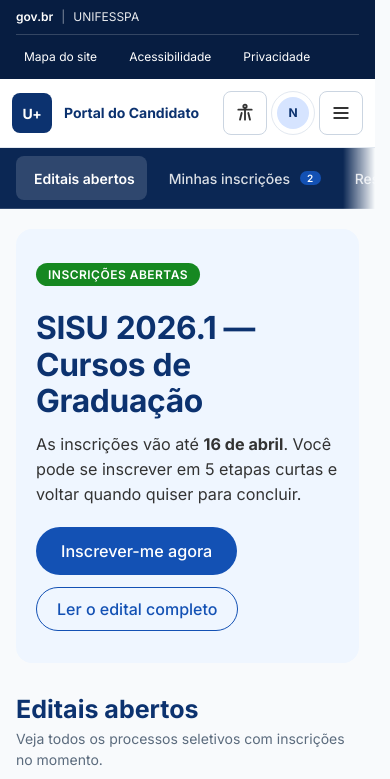
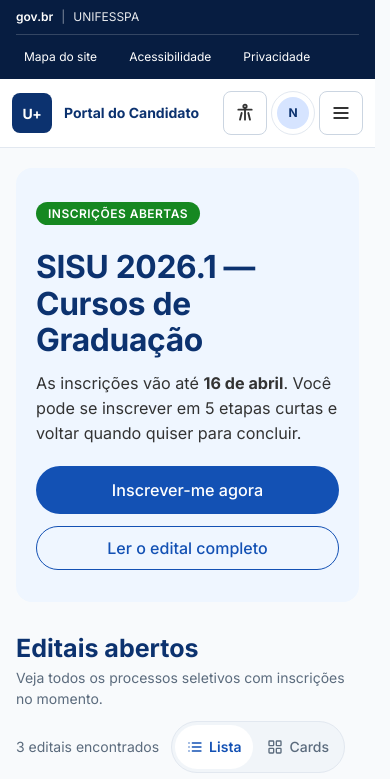
Before and after one commit to unifesspa-edu-br/uniplus-ds, a website: page ui_kits/portal/index.html in a window 390 px wide. Shown: the top 779 px of the page. Drawn offline with Linux system fonts and the light colour scheme.

Commit message:
fix(portal): ajusta subnav e CTAs do hero no mobile
Dois ajustes finos descobertos no mobile pós-hero estático (PR #18):

1. .subnav era exibida com scroll horizontal em < 1024px mesmo com o
   hamburger ativo, duplicando a navegação do drawer (mesmos itens:
   Editais · Minhas inscrições · Resultados · Ajuda). Passa a ser
   oculta por padrão (mobile-first) e só aparece em >= 1024px, mesmo
   breakpoint em que a topbar mostra seu nav.

2. Os dois CTAs do hero (Inscrever-me / Ler o edital) ficavam
   lado a lado em qualquer largura. No mobile cada um agora ocupa a
   row inteira (flex-direction:column + width:100%), com alvos de
   toque maiores e hierarquia clara; a partir de 768px voltam para a
   linha lado a lado.

```diff
--- a/ui_kits/portal/index.html
+++ b/ui_kits/portal/index.html
@@ -11,14 +11,20 @@
   body { background: var(--surface-page); }
 
   /* Sub-nav */
+  /* Mobile-first: oculta enquanto o hamburger está ativo (< 1024px) — o
+     drawer já cobre os mesmos itens (Editais · Minhas inscrições · Resultados
+     · Ajuda); a subnav é redundante e gerava scroll horizontal no mobile. A
+     partir de 1024px volta como faixa de abas, junto com o nav da topbar. */
   .subnav {
+    display: none;
     background: var(--surface-accessibility-bar);
     color: var(--text-on-inverse);
     padding: var(--space-2) var(--space-4);
-    display: flex; gap: var(--space-1); align-items: center;
+    gap: var(--space-1); align-items: center;
     overflow-x: auto; scrollbar-width: thin;
     border-bottom: 1px solid color-mix(in srgb, var(--text-on-inverse) 16%, transparent);
   }
+  @media (min-width: 1024px) { .subnav { display: flex; } }
   /* F-039: o fade só aparece quando há conteúdo fora da área visível e segue
      a direção do scroll (ver wiring no final). Sem overflow (ex.: desktop),
      nenhum mask é aplicado — evita a faixa branca no canto direito da barra. */
@@ -52,7 +58,15 @@
   @media (min-width: 768px) { .hero__inner { grid-template-columns: 1.3fr 1fr; gap: var(--space-9); } }
   .hero__title { font-size: var(--text-3xl); font-weight: var(--weight-bold); color: var(--text-heading); line-height: 1.15; letter-spacing: -0.01em; margin: var(--space-3) 0; }
   .hero__lead { font-size: var(--text-md); line-height: 1.55; color: var(--text-primary); max-width: 56ch; margin: 0 0 var(--space-5); }
-  .hero__actions { display: flex; flex-wrap: wrap; gap: var(--space-3); }
+  /* Mobile-first: CTAs empilhados em coluna ocupando a largura total
+     (alvos de toque maiores e hierarquia clara). A partir de 768px voltam
+     para a linha, lado a lado. */
+  .hero__actions { display: flex; flex-direction: column; gap: var(--space-3); }
+  .hero__actions .btn { width: 100%; }
+  @media (min-width: 768px) {
+    .hero__actions { flex-direction: row; flex-wrap: wrap; }
+    .hero__actions .btn { width: auto; }
+  }
   /* Mobile-first: a ilustração é decorativa (aria-hidden) e fica oculta por
      padrão, para que conteúdo e CTA permaneçam acima da dobra — era a causa da
      quebra do antigo carrossel no mobile (ADR-0004). A partir de 768px ela
```
